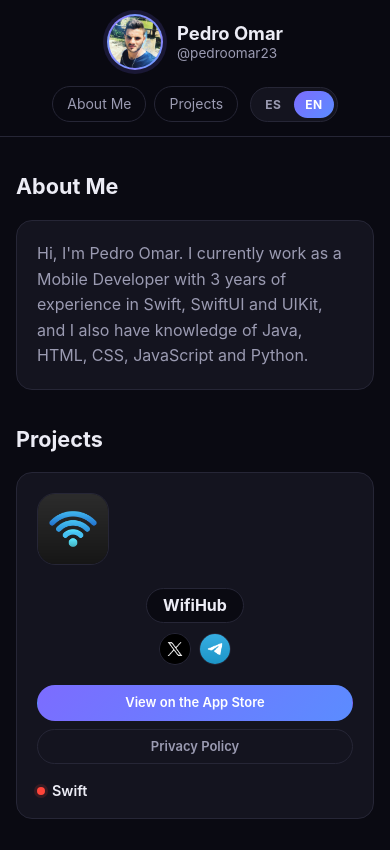
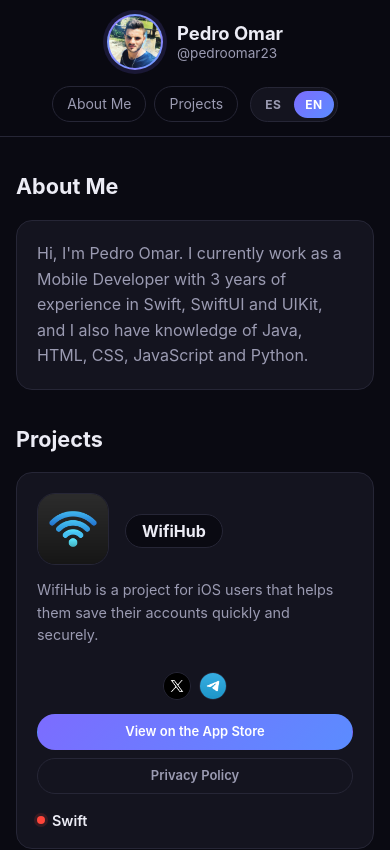
Before and after one commit to pedroomar23/pedroomar23.github.io, a website: page index.html in a window 390 px wide. Shown: the top 850 px of the page. Drawn offline with Linux system fonts and the light colour scheme.

Commit message:
feat: add WifiHub summary and rework project card layout
Show the project summary between the WifiHub button and the social icons, size the icons down to 28px, and place the icon beside the title on mobile so the card matches the desktop structure.

Include the ES/EN label in the language switch aria-labels so the visible text matches the accessible name.

```diff
--- a/public/styles/styles.css
+++ b/public/styles/styles.css
@@ -206,15 +206,15 @@ a {
 
 /* Projects */
 .project {
-    display: flex;
-    align-items: center;
+    display: grid;
+    grid-template-columns: auto minmax(0, 1fr) auto;
+    align-items: start;
     gap: 20px;
 }
 
 .project-icon {
     width: 72px;
     height: 72px;
-    flex-shrink: 0;
     border-radius: 18px;
     border: 1px solid var(--border-color);
     object-fit: cover;
@@ -232,28 +232,30 @@ a {
 }
 
 .project-content {
-    position: relative;
     min-width: 0;
-    align-self: center;
+    max-width: 460px;
     display: flex;
     flex-direction: column;
-    align-items: center;
+    align-items: flex-start;
+}
+
+.project-summary {
+    margin: 8px 0 0;
+    font-size: 0.9rem;
+    line-height: 1.55;
+    color: var(--muted-color);
 }
 
 .project-socials {
-    position: absolute;
-    top: 100%;
-    left: 50%;
-    transform: translateX(-50%);
     display: flex;
     align-items: center;
     gap: 8px;
-    margin-top: 10px;
+    margin-top: 12px;
 }
 
 .project-social {
-    width: 32px;
-    height: 32px;
+    width: 28px;
+    height: 28px;
     display: grid;
     place-items: center;
     overflow: hidden;
@@ -558,21 +560,40 @@ a {
     }
 
     .project {
-        flex-direction: column;
-        align-items: flex-start;
+        grid-template-columns: auto minmax(0, 1fr);
+        align-items: center;
+        gap: 14px 16px;
+    }
+
+    .project-icon {
+        grid-column: 1;
+        grid-row: 1;
     }
 
     .project-content {
-        position: static;
-        align-self: stretch;
+        display: contents;
+    }
+
+    .project-title {
+        grid-column: 2;
+        grid-row: 1;
+    }
+
+    .project-summary {
+        grid-column: 1 / -1;
+        grid-row: 2;
+        margin-top: 0;
     }
 
     .project-socials {
-        position: static;
-        transform: none;
+        grid-column: 1 / -1;
+        grid-row: 3;
+        justify-self: center;
     }
 
     .project-actions {
+        grid-column: 1 / -1;
+        grid-row: 4;
         width: 100%;
         margin-left: 0;
     }
--- a/src/scripts/i18n.js
+++ b/src/scripts/i18n.js
@@ -29,8 +29,8 @@
         about: "Sobre mí",
         projects: "Proyectos",
         language: "Idioma",
-        spanish: "Español",
-        english: "English",
+        spanish: "Español (ES)",
+        english: "English (EN)",
       },
       about: {
         title: "Sobre mí",
@@ -40,6 +40,8 @@
         title: "Proyectos",
         iconAlt: "Icono de la app WifiHub",
         name: "WifiHub",
+        summary:
+          "WifiHub es un proyecto para usuarios de iOS que los ayuda a guardar sus cuentas de forma segura y rápida.",
         appStore: "Ver en App Store",
         privacy: "Política de Privacidad",
       },
@@ -122,8 +124,8 @@
         about: "About Me",
         projects: "Projects",
         language: "Language",
-        spanish: "Spanish",
-        english: "English",
+        spanish: "Spanish (ES)",
+        english: "English (EN)",
       },
       about: {
         title: "About Me",
@@ -133,6 +135,8 @@
         title: "Projects",
         iconAlt: "WifiHub app icon",
         name: "WifiHub",
+        summary:
+          "WifiHub is a project for iOS users that helps them save their accounts quickly and securely.",
         appStore: "View on the App Store",
         privacy: "Privacy Policy",
       },
--- a/src/scripts/wifihub.js
+++ b/src/scripts/wifihub.js
@@ -36,6 +36,7 @@
                   ${i18n.t("projects.name")}
                 </a>
               </h1>
+              <p class="project-summary">${i18n.t("projects.summary")}</p>
               <div class="project-socials">
                 <a
                   class="project-social"
```
